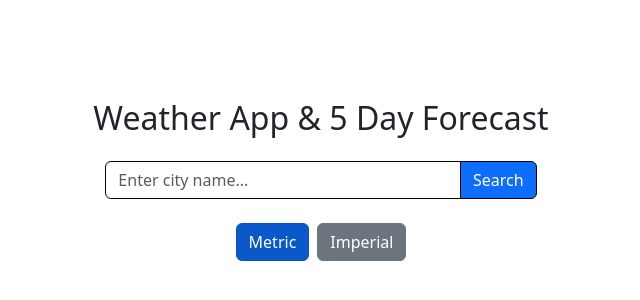
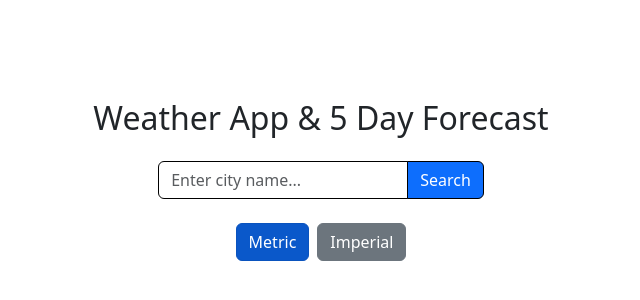
Before and after one commit to kclim1/react-weather, a React (Vite) app: page / in a window 1280 px wide. Shown: the part 220-520 px from the top of the page, without its empty margins (319-959 px from the left). Built offline with nearby package versions, Linux system fonts and the light colour scheme; no server answers.

Commit message:
split the buttons into components

```diff
--- a/src/App.jsx
+++ b/src/App.jsx
@@ -6,11 +6,12 @@ import "./styles/searchbar.css";
 import "./styles/currentcard.css";
 import "./styles/forecastcard.css";
 import { CurrentWeatherCard } from "./components/CurrentWeatherCard";
-import { fetchCurrentWeather } from "./fetch-logic/fetchCurrentWeather";
-import { fetchForecastWeather } from "./fetch-logic/fetchForecastWeather";
+import { fetchCurrentWeather } from "./services/fetchCurrentWeather";
+import { fetchForecastWeather } from "./services/fetchForecastWeather";
 import SearchBar from "./components/SearchBar";
 import { ForecastCard } from "./components/ForecastWeatherCard";
-// import {UnitButton} from './components/UnitButton'
+import ImperialButton  from "./components/ImperialButton";
+import  MetricButton  from "./components/MetricButton";
 
 const App = () => {
   const [forecastData, setForecastData] = useState(null);
@@ -63,22 +64,10 @@ const App = () => {
         <h2>Weather App & 5 Day Forecast</h2>
         <SearchBar onSearch={handleSearch} />
         <div className="unit-buttons">
-          <button
-            className={`btn me-2 ${
-              unit === "metric" ? "btn-primary active" : "btn-secondary"
-            }`}
-            onClick={selectMetric}
-          >
-            Metric
-          </button>
-          <button
-            className={`btn ${
-              unit === "imperial" ? "btn-primary active" : "btn-secondary"
-            }`}
-            onClick={selectImperial}
-          >
-            Imperial
-          </button>
+          <div className="unit-buttons">
+            <MetricButton unit={unit} selectMetric={selectMetric} />
+            <ImperialButton unit={unit} selectImperial={selectImperial} />
+          </div>
         </div>
         {error && <p>{error}</p>}
         {weatherData && (
--- /dev/null
+++ b/src/components/ImperialButton.jsx
@@ -0,0 +1,19 @@
+/* eslint-disable no-unused-vars */
+// src/components/ImperialButton.jsx
+import React from 'react';
+
+// eslint-disable-next-line react/prop-types
+const ImperialButton = ({ unit, selectImperial }) => {
+    return (
+        <button
+            className={`btn ${
+                unit === "imperial" ? "btn-primary active" : "btn-secondary"
+            }`}
+            onClick={selectImperial}
+        >
+            Imperial
+        </button>
+    );
+};
+
+export default ImperialButton;
--- /dev/null
+++ b/src/components/MetricButton.jsx
@@ -0,0 +1,19 @@
+/* eslint-disable no-unused-vars */
+// src/components/MetricButton.jsx
+import React from 'react';
+
+// eslint-disable-next-line react/prop-types
+const MetricButton = ({ unit, selectMetric }) => {
+    return (
+        <button
+            className={`btn me-2 ${
+                unit === "metric" ? "btn-primary active" : "btn-secondary"
+            }`}
+            onClick={selectMetric}
+        >
+            Metric
+        </button>
+    );
+};
+
+export default MetricButton;
--- a/src/styles/searchbar.css
+++ b/src/styles/searchbar.css
@@ -1,3 +1,8 @@
+.input-group{
+    display: flex;
+    justify-content: center;
+}
 .form-control ,  .searchButton{
     border: 1px solid black;
+    max-width: 250px;
 }
```
Also changed, not shown: src/services/fetchCurrentWeather.js (renamed from src/fetch-logic/fetchCurrentWeather.js), src/services/fetchForecastWeather.js (renamed from src/fetch-logic/fetchForecastWeather.js).
